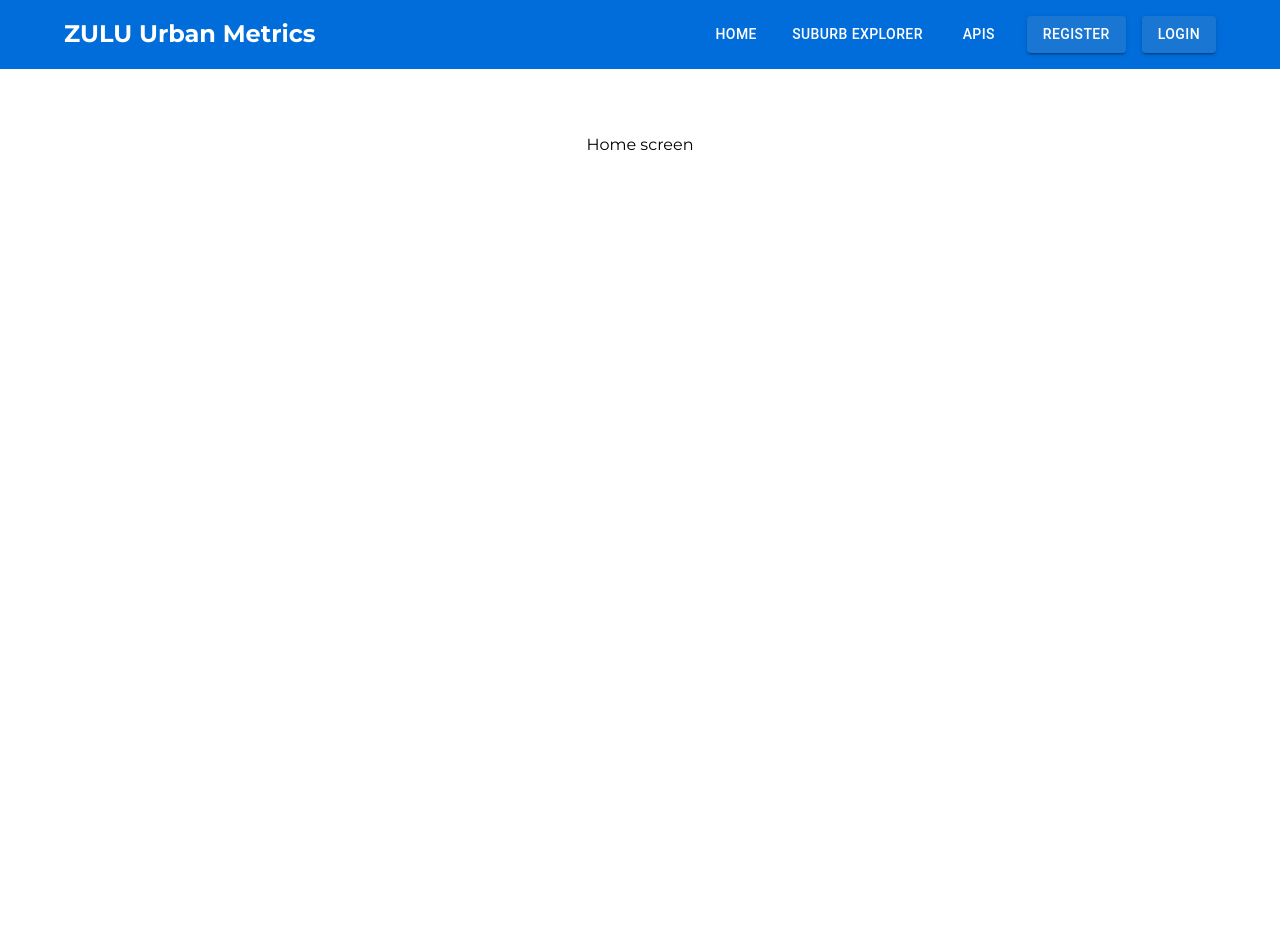
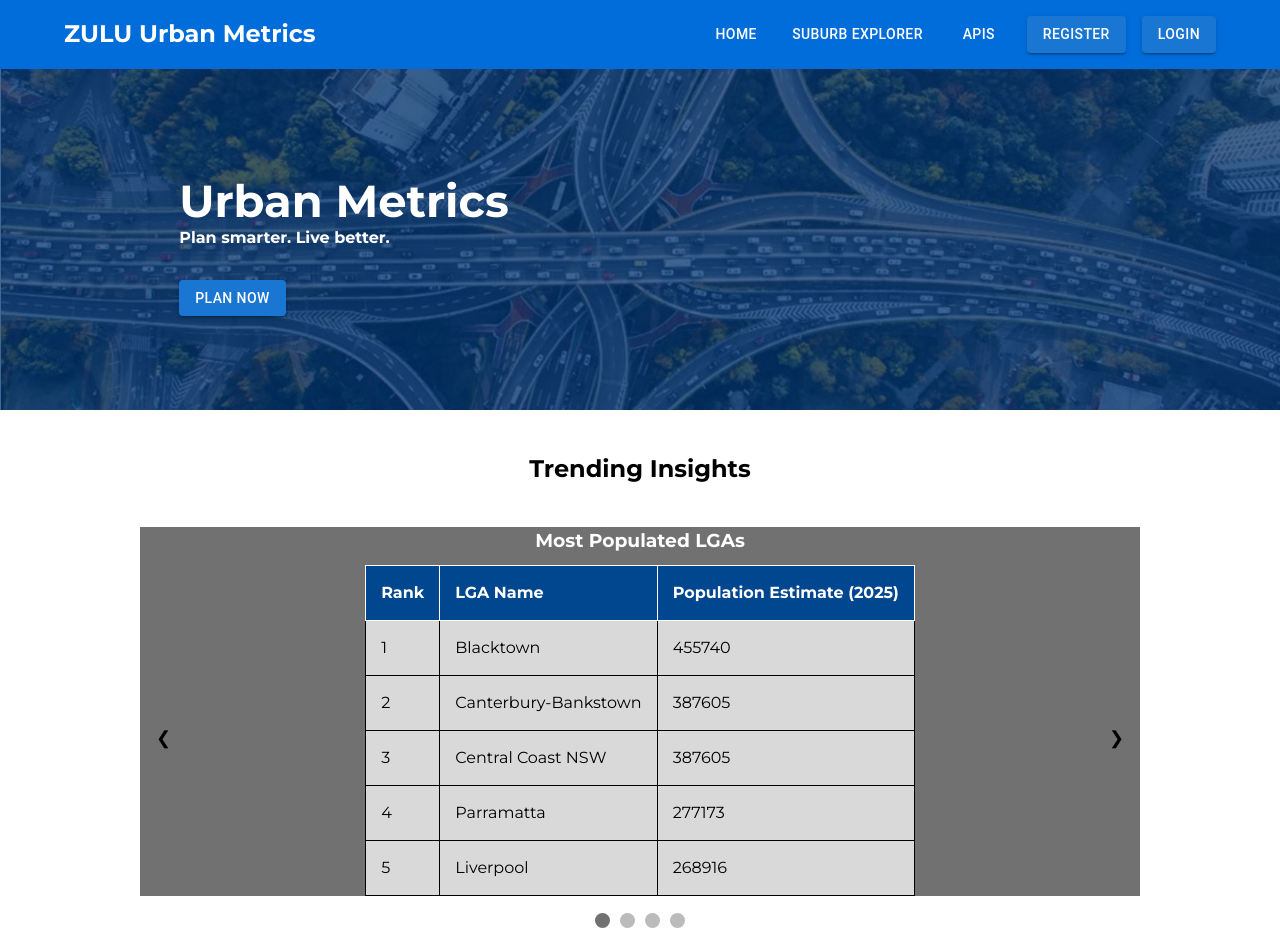
Before and after one commit to locallum/ZULU_application, a React (Vite) app in the folder frontend/: page / in a window 1280 px wide. Shown: the top 952 px of the page. Before the commit the page ends 805 px from the top, so only its background shows below. Built offline with nearby package versions, Linux system fonts and the light colour scheme.

Commit message:
adds home page implementation

```diff
--- /dev/null
+++ b/frontend/src/pages/Home.css
@@ -0,0 +1,97 @@
+.background {
+    background-image: url(../home-img.png);
+    background-size: cover;
+    background-repeat: no-repeat;
+    background-size: 100% auto;
+    width: 100%;
+}
+
+table {
+    margin: auto;
+    background-color: #D9D9D9;
+    border: 1px solid ;
+    border-collapse: collapse;
+}
+
+th {
+    background-color: #00478F;
+    color: white;
+    border: 1px solid ;
+    border-collapse: collapse;
+    padding: 15px;
+    text-align: left;
+}
+
+td {
+    padding: 15px;
+    text-align: left;
+    border: 1px solid ;
+    border-collapse: collapse;
+}
+
+* {box-sizing:border-box}
+
+/* Slideshow container */
+.slideshow-container {
+  max-width: 1000px;
+  position: relative;
+  margin: auto;
+  background-color: white;
+}
+
+/* Hide the images by default */
+.mySlides {
+  display: none;
+  background-color: white;
+}
+
+/* Next & previous buttons */
+.prev, .next {
+  cursor: pointer;
+  position: absolute;
+  top: 50%;
+  width: auto;
+  margin-top: -22px;
+  padding: 16px;
+  color: black;
+  font-weight: bold;
+  font-size: 18px;
+  transition: 0.6s ease;
+  border-radius: 0 3px 3px 0;
+  user-select: none;
+}
+
+/* Position the "next button" to the right */
+.next {
+  right: 0;
+  border-radius: 3px 0 0 3px;
+}
+
+/* On hover, add a black background color with a little bit see-through */
+.prev:hover, .next:hover {
+  background-color: rgba(0,0,0,0.8);
+  color: white;
+}
+
+.dot {
+  cursor: pointer;
+  height: 15px;
+  width: 15px;
+  margin: 0 5px;
+  background-color: #bbb;
+  border-radius: 50%;
+  display: inline-block;
+  transition: background-color 0.6s ease;
+}
+
+.active, .dot:hover {
+  background-color: #717171;
+}
+
+.about-container {
+    width: 100%;
+    height: 250px;
+    margin-top: 20px;
+    background-color: #00478F;
+    color: white;
+}
--- a/frontend/src/pages/Home.jsx
+++ b/frontend/src/pages/Home.jsx
@@ -1,13 +1,132 @@
 /**
  * The Home screen displays saved graphs for a signed-in user.
  */
+import Button from '@mui/material/Button';
+import { Link } from 'react-router-dom';
+import './Home.css';
+import React from 'react';
+import { useEffect, useState } from "react";
+
+const tables = [
+  {
+    caption: "Most Populated LGAs",
+    data: [
+      ["1", "Blacktown", "455740"],
+      ["2", "Canterbury-Bankstown", "387605"],
+      ["3", "Central Coast NSW", "387605"],
+      ["4", "Parramatta", "277173"],
+      ["5", "Liverpool", "268916"]
+    ]
+  },
+  {
+    caption: "Least Populated LGAs",
+    data: [
+      ["1", "Brewarrina", "2066"],
+      ["2", "Central Darling", "2159"],
+      ["3", "Balranald", "2284"],
+      ["4", "Bourke", "2391"],
+      ["5", "Bogan", "2502"]
+    ]
+  },
+  {
+    caption: "Fastest Growing LGAs",
+    data: [
+      ["1", "Warren", "2979"],
+      ["2", "Walcha", "3146"],
+      ["3", "Balranald", "2284"],
+      ["4", "Gilgandra", "3563"],
+      ["5", "Weddin", "3594"]
+    ]
+  },
+  {
+    caption: "Slowest Growing LGAs",
+    data: [
+      ["1", "Central Darling", "2159"],
+      ["2", "Hay", "2866"],
+      ["3", "Narrandera", "5901"],
+      ["4", "Brewarrina", "2065"],
+      ["5", "Lachlan", "6106"]
+    ]
+  }
+];
+
 const Home = () => {
+  const [currentIndex, setCurrentIndex] = useState(0);
+
+  const nextSlide = () => {
+    setCurrentIndex((prevIndex) => (prevIndex + 1) % tables.length);
+  };
+
+  const prevSlide = () => {
+    setCurrentIndex((prevIndex) => (prevIndex - 1 + tables.length) % tables.length);
+  };
+
+  useEffect(() => {
+    const interval = setInterval(() => {
+      nextSlide();
+    }, 10000); // change slide every 15 seconds
+    return () => clearInterval(interval);
+  }, []);
+
+
   return (
-    <>
-      <div className="page-contents">
-        Home screen
+    <div className="background">
+      <div className="title-container" style={{marginLeft: "10%", marginTop: "8%"}}>
+        <h1 className="home-title" style={{color: "white"}}>Urban Metrics</h1>
+        <h4 className="home-slogan" style={{color: "white", marginBottom: "30px"}}>Plan smarter. Live better.</h4>
+        <Button variant="contained" style={{marginBottom: "13%"}} component={Link} to="/explorer">Plan Now</Button>
       </div>
-    </>
+      <h2 className="stat-container" style={{textAlign: "center", marginBottom: "40px"}}>
+        Trending Insights
+      </h2>
+
+      <div className="slideshow-container">
+        {tables.map((table, index) => (
+          <div
+            key={index}
+            className={`mySlides ${index === currentIndex ? " active" : ""}`}
+            style={{ display: index === currentIndex ? "block" : "none" }}
+          >
+            <h3 style={{ textAlign: "center", marginBottom: "10px", color: "white" }}>{table.caption}</h3>
+            <table style={{marginBottom: "15px"}}>
+              <thead>
+                <tr>
+                  <th>Rank</th>
+                  <th>LGA Name</th>
+                  <th>Population Estimate (2025)</th>
+                </tr>
+              </thead>
+              <tbody>
+                {table.data.map((row, idx) => (
+                  <tr key={idx}>
+                    <td>{row[0]}</td>
+                    <td>{row[1]}</td>
+                    <td>{row[2]}</td>
+                  </tr>
+                ))}
+              </tbody>
+            </table>
+          </div>
+        ))}
+
+        <a className="prev" onClick={prevSlide}>❮</a>
+        <a className="next" onClick={nextSlide}>❯</a>
+
+        <div style={{ textAlign: "center", marginTop: "10px" }}>
+          {tables.map((_, idx) => (
+            <span
+              key={idx}
+              className={`dot${idx === currentIndex ? " active" : ""}`}
+              onClick={() => setCurrentIndex(idx)}
+            ></span>
+          ))}
+        </div>
+      </div>
+      <div className="about-container">
+        <h3 className="about-title" style={{marginLeft: "10%", marginTop: "3%"}}>About Us</h3>
+        <p className="about-body" style={{marginLeft: "15%", marginRight: "15%", marginTop: "5%"}}>Zulu Urban Metrics is your centralised urban planning data platform. We offer government agencies, property developers, retail operators and small businesses with insights to boost their decision making. Our statistics are sourced from transport NSW providing you with accurate, up-to-date and extensive data.</p>
+      </div>
+    </div>
   );
 };
 
```
Also changed, not shown: frontend/src/home-img.png (added).
